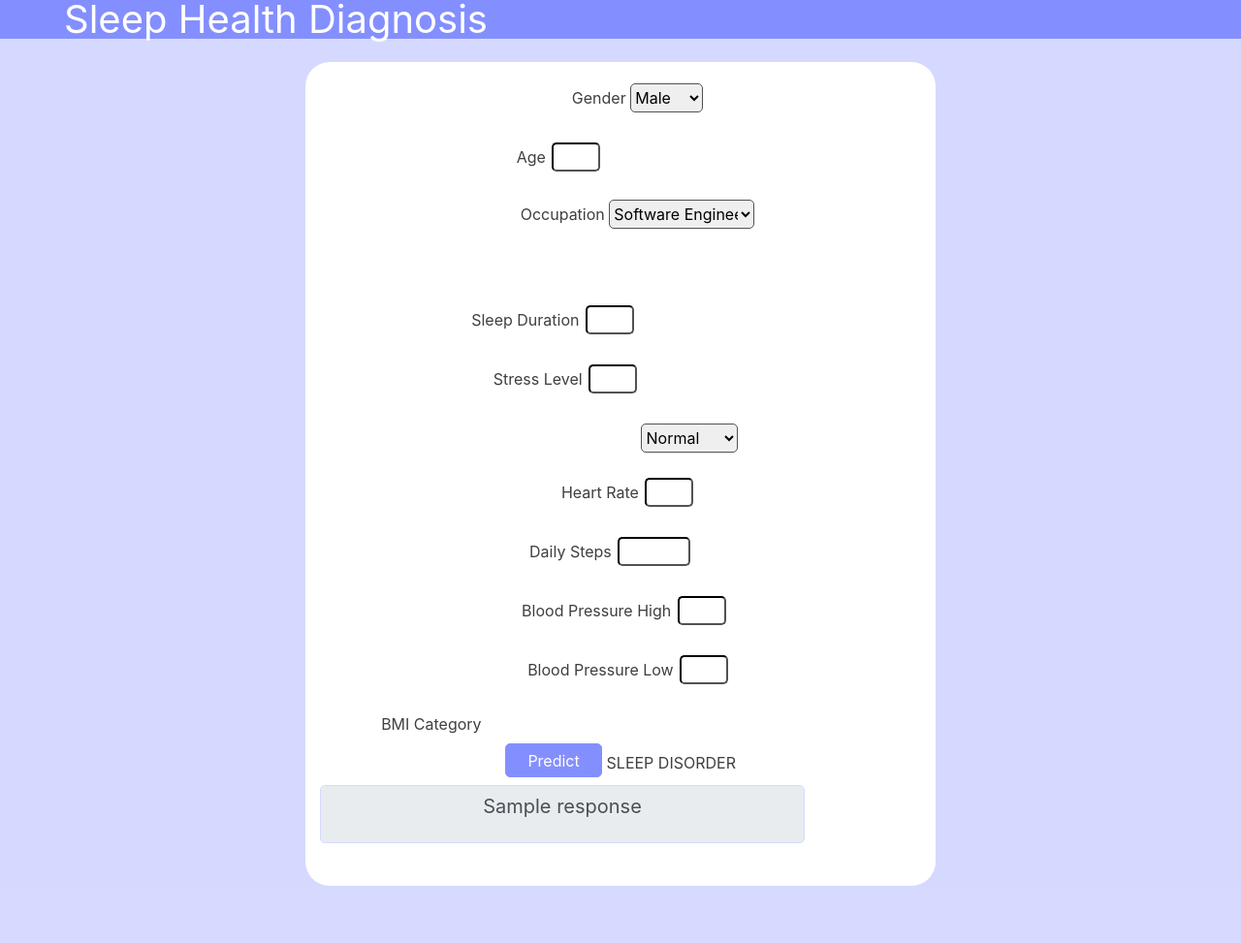
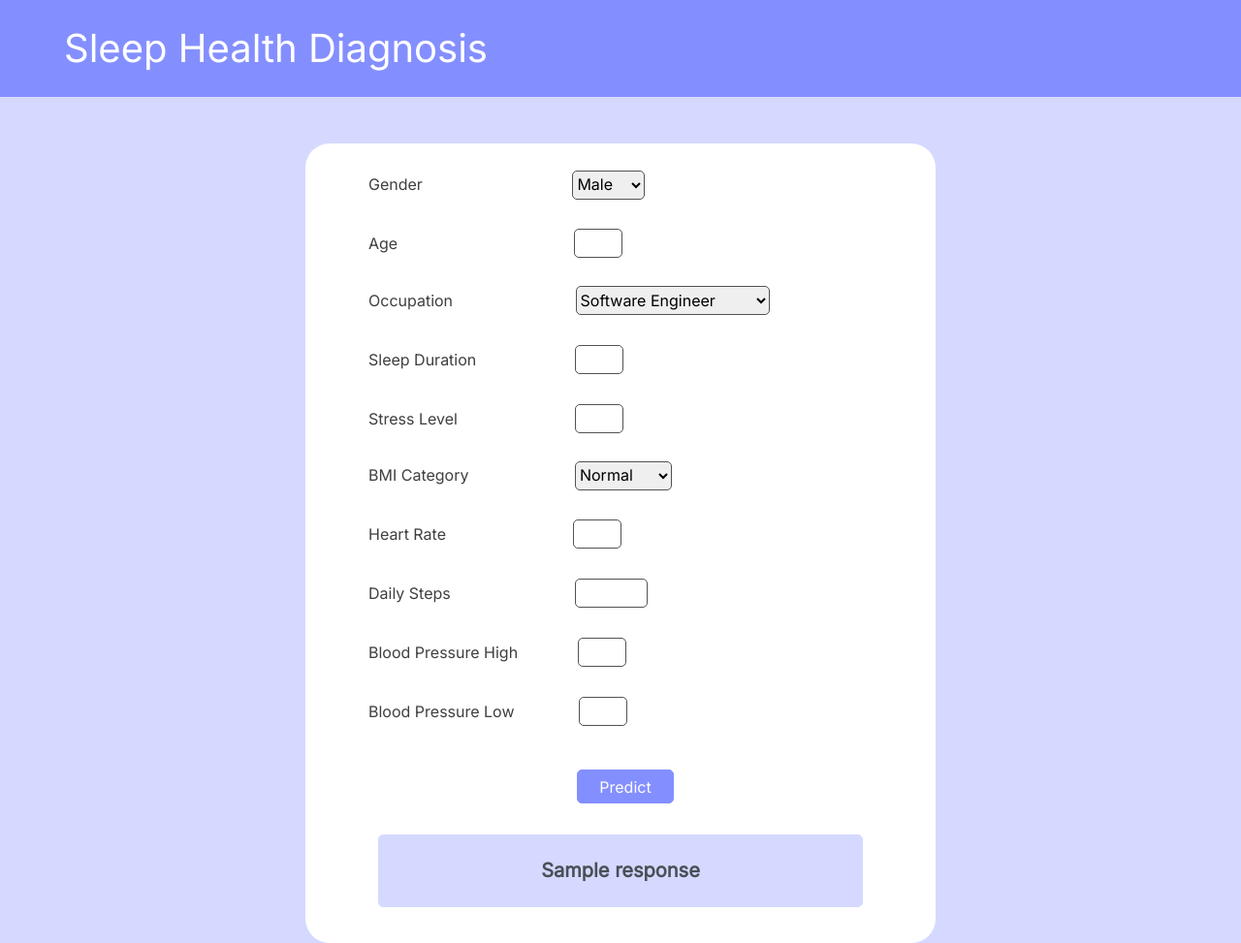
Before and after one commit to rajarajeshwarir2021/MLOPS-sleephealth-analysis, a Flask app: template webapp/templates/index.html in a window 1280 px wide. Shown: the whole page at 97% size. Before the commit the page ends 914 px from the top, so only its background shows below. Run offline with Flask 3, Linux system fonts and the light colour scheme; the template is opened without the code that fills it: most values are stand-ins (such as "Sample title", 1, 10 or a date in 2020); some libraries are stand-ins or nearby versions.

Commit message:
Updated Web App structure

```diff
--- a/app.py
+++ b/app.py
@@ -26,7 +26,7 @@ def index():
         except Exception as e:
             print(e)
             error_message = {"error": e}
-            return render_template('404.html', error=error_message)
+            return render_template('error.html', error=error_message)
     else:
         return render_template('index.html')
 
--- a/webapp/static/css/main.css
+++ b/webapp/static/css/main.css
@@ -1,30 +1,30 @@
 .navbar{
-    height: 40px;
+    height: 100px!important;
     background-color:#848FFF;
 }
 
 .navbar-brand{
     font-size: 40px;
-    font-family: Inter, sans-serif;
+    font-weight: normal;
+    font-family: Inter;
+    color: #FFFFFF;
     margin-left: 50px;
-    color: #FFFFFF;
 }
 
 body{
     font-size: 16px;
-    text-align: center;
     background-color: #D5D9FF;
-    font-family: Inter, sans-serif;
+    font-family: Inter;
 }
 
 .content-block{
     width: 650px;
-    height: 850px;
+    height: 825px;
     margin: 0 auto;
     font-size: 16px;
     font-color: #3F3F3F;
+    font-family: Inter;
     background-color: #FFFFFF;
-    font-family: Inter, sans-serif;
     border-radius: 25px;
 }
 
@@ -53,8 +53,9 @@ body{
 .predict-button{
     width: 100px;
     height: 35px;
+    margin-left: 265px;
     font-size: 16px;
-    font-family: Inter, sans-serif;
+    font-family: Inter;
     text-align: center;
     text-color: white;
     text-decoration: none;
@@ -66,27 +67,39 @@ body{
     cursor: pointer;
 }
 
+.predict-button:hover{
+    background-color: #5A69FF;
+    border-color: #5A69FF;
+}
+
 .output-block{
     width:500px;
-    height:60px;
+    height:75px;
     font-size: 20px;
+    font-weight: bold;
     text-align: center;
+    line-height: 60px;
     background-color:#D5D9FF;
     border-color:#D5D9FF;
     border-radius:5px
 }
 
-.go-home{
+.home-button{
     width: 100px;
     height: 35px;
     font-size: 16px;
     text-align: center;
     text-color: white;
     text-decoration: none;
+    line-height: 15px;
     background-color: #848FFF;
     border-color: #848FFF;
     border-radius: 5px;
-    padding: 20px 20px 20px 20px;
     display: inline-block;
     cursor: pointer;
 }
+
+.home-button:hover{
+    background-color: #5A69FF;
+    border-color: #5A69FF;
+}
--- a/webapp/templates/base.html
+++ b/webapp/templates/base.html
@@ -10,6 +10,7 @@
     <link rel="stylesheet" type="text/css" href="https://cdnjs.cloudflare.com/ajax/libs/twitter-bootstrap/5.3.0/css/bootstrap.css" crossorigin="anonymous">
     <link rel="stylesheet" type="text/css" href="https://cdnjs.cloudflare.com/ajax/libs/twitter-bootstrap/4.3.1/css/bootstrap.min.css" crossorigin="anonymous">
     <link rel="stylesheet" type="text/css" href="https://cdn.jsdelivr.net/npm/bootstrap-select@1.13.9/dist/css/bootstrap-select.min.css" crossorigin="anonymous">
+    <link rel='stylesheet' href='https://fonts.googleapis.com/css?family=Inter'>
 
     <!-- Title block -->
     <title>
--- a/webapp/templates/index.html
+++ b/webapp/templates/index.html
@@ -12,7 +12,7 @@ Sleep Health
         <a class="navbar-brand" href="/"> Sleep Health Diagnosis </a>
     </nav>
 
-    <br/>
+    <br><br>
 
     <!-- Content -->
     <div class="container content-block">
@@ -20,20 +20,20 @@ Sleep Health
 
             <!-- Input block-->
             <div class="form-group" style="color:#3F3F3F;">
-                <label for="Gender" style="margin-left:35px; margin-top:25px;">Gender</label>
-                <select name="Gender" id="Gender" style="width:75px; height:30px; border-color:#525252; border-radius:5px" required>
+                <label for="Gender" style="margin-left:50px; margin-top:30px;">Gender</label>
+                <select name="Gender" id="Gender" style="width:75px; height:30px; margin-left:150px; border-color:#525252; border-radius:5px" required>
                 <option>Male</option>
                 <option>Female</option>
                 </select>
                 <br><br>
-                <label for="Age" style="margin-left:35px;">Age</label>
+                <label for="Age" style="margin-left:50px;">Age</label>
                 <div class="hover-text">
-                <input name="Age" id="Age" type="number" step="1" style="width:50px; height:30px; border-color:#525252; border-radius:5px" required>
+                <input name="Age" id="Age" type="number" step="1" style="width:50px; height:30px; margin-left:175px; border: 1px solid #525252; border-radius:5px" required>
                 <span class="tooltip-text top">Integer between 27 and 59</span>
                 </div>
                 <br><br>
-                <label for="Occupation" style="margin-left:35px;">Occupation</label>
-                <select name="Occupation" id="Occupation" style="width:150px; height:30px; border-color:#525252; border-radius:5px" required>
+                <label for="Occupation" style="margin-left:50px;">Occupation</label>
+                <select name="Occupation" id="Occupation" style="width:200px; height:30px; margin-left:122px; border-color:#525252; border-radius:5px" required>
                 <option>Software Engineer</option>
                 <option>Doctor</option>
                 <option>Sales Representative</option>
@@ -47,59 +47,57 @@ Sleep Health
                 <option>Manager</option>
                 </select>
                 <br><br>
-                <br><br>
-                <label for="Sleep_Duration" style="margin-left:35px;">Sleep Duration</label>
+                <label for="Sleep_Duration" style="margin-left:50px;">Sleep Duration</label>
                 <div class="hover-text">
-                <input name="Sleep_Duration" id="Sleep_Duration" type="number" step="0.1" style="width:50px; height:30px; border-color:#525252; border-radius:5px" required>
+                <input name="Sleep_Duration" id="Sleep_Duration" type="number" step="0.1" style="width:50px; height:30px; margin-left:95px; border: 1px solid #525252; border-radius:5px" required>
                 <span class="tooltip-text top">Decimal between 5.8 and 8.5</span>
                 </div>
                 <br><br>
-                <label for="Stress_Level" style="margin-left:35px;">Stress Level</label>
+                <label for="Stress_Level" style="margin-left:50px;">Stress Level</label>
                 <div class="hover-text">
-                <input name="Stress_Level" id="Stress_Level" type="number" step="1" style="width:50px; height:30px; border-color:#525252; border-radius:5px" required>
+                <input name="Stress_Level" id="Stress_Level" type="number" step="1" style="width:50px; height:30px; margin-left:115px; border: 1px solid #525252; border-radius:5px" required>
                 <span class="tooltip-text top">Integer between 3 and 8</span>
                 </div>
                 <br><br>
-                <label for="BMI_Category" style="margin-left:35px;">BMI Category</label>
-                <div class="hover-text">
-                <select name="BMI_Category" id="BMI_Category"  style="width:100px; height:30px; border-color:#525252; border-radius:5px" required>
+                <label for="BMI_Category" style="margin-left:50px;">BMI Category</label>
+                <select name="BMI_Category" id="BMI_Category"  style="width:100px; height:30px; margin-left:105px; border-color:#525252; border-radius:5px" required>
                 <option>Normal</option>
                 <option>Normal Weight</option>
                 <option>Overweight</option>
                 <option>Obese</option>
                 </select>
                 <br><br>
-                <label for="Heart_Rate" style="margin-left:35px;">Heart Rate</label>
+                <label for="Heart_Rate" style="margin-left:50px;">Heart Rate</label>
                 <div class="hover-text">
-                <input name="Heart_Rate" id="Heart_Rate" type="number" step="1" style="width:50px; height:30px; border-color:#525252; border-radius:5px" required>
+                <input name="Heart_Rate" id="Heart_Rate" type="number" step="1" style="width:50px; height:30px; margin-left:125px; border: 1px solid #525252; border-radius:5px" required>
                 <span class="tooltip-text top">Integer between 65 and 86</span>
                 </div>
                 <br><br>
-                <label for="Daily_Steps" style="margin-left:35px;">Daily Steps</label>
+                <label for="Daily_Steps" style="margin-left:50px;">Daily Steps</label>
                 <div class="hover-text">
-                <input name="Daily_Steps" id="Daily_Steps" type="number" step="1" style="width:75px; height:30px; border-color:#525252; border-radius:5px" required>
+                <input name="Daily_Steps" id="Daily_Steps" type="number" step="1" style="width:75px; height:30px; margin-left:122px; border: 1px solid #525252; border-radius:5px" required>
                 <span class="tooltip-text top">Integer between 3000 and 10000</span>
                 </div>
                 <br><br>
-                <label for="Blood_Pressure_High" style="margin-left:35px;">Blood Pressure High</label>
+                <label for="Blood_Pressure_High" style="margin-left:50px;">Blood Pressure High</label>
                 <div class="hover-text">
-                <input name="Blood_Pressure_High" id="Blood_Pressure_High" type="number" step="1" style="width:50px; height:30px; border-color:#525252; border-radius:5px" required>
+                <input name="Blood_Pressure_High" id="Blood_Pressure_High" type="number" step="1" style="width:50px; height:30px; margin-left:55px; border: 1px solid #525252; border-radius:5px" required>
                 <span class="tooltip-text top">Integer between 115 and 142</span>
                 </div>
                 <br><br>
-                <label for="Blood_Pressure_Low" style="margin-left:35px;">Blood Pressure Low</label>
+                <label for="Blood_Pressure_Low" style="margin-left:50px;">Blood Pressure Low</label>
                 <div class="hover-text">
-                <input name="Blood_Pressure_Low" id="Blood_Pressure_Low" type="number" step="1" style="width:50px; height:30px; border-color:#525252; border-radius:5px" required>
+                <input name="Blood_Pressure_Low" id="Blood_Pressure_Low" type="number" step="1" style="width:50px; height:30px;margin-left:60px; border: 1px solid #525252; border-radius:5px" required>
                 <span class="tooltip-text top">Integer between 75 and 95</span>
                 </div>
-                <br><br><br>
+                <br><br>
             </div>
 
             <button type="submit" class="btn btn-primary mb-2 predict-button">Predict</button>
 
+            <br><br>
             <!-- Display Output block -->
-            <label for="sleep_disorder">SLEEP DISORDER</label>
-            <output readonly class="form-control output-block" name="sleep_disorder" id="sleep_disorder">{{ response }}</output>
+            <center><output class="form-control output-block" name="sleep_disorder" id="sleep_disorder">{{ response }}</output></center>
 
         </form>
     </div>
```
Also changed, not shown: webapp/templates/error.html (+5 -4 lines).
